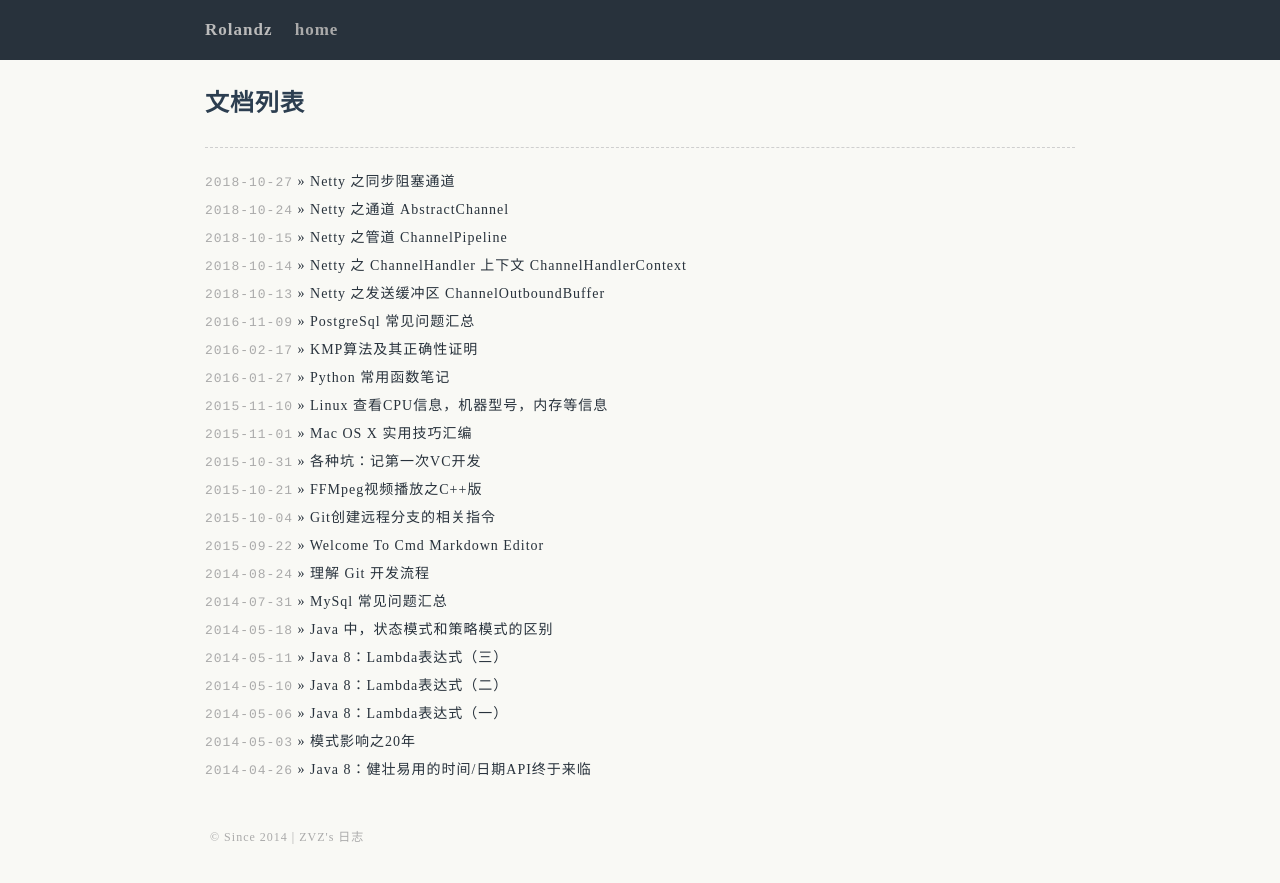
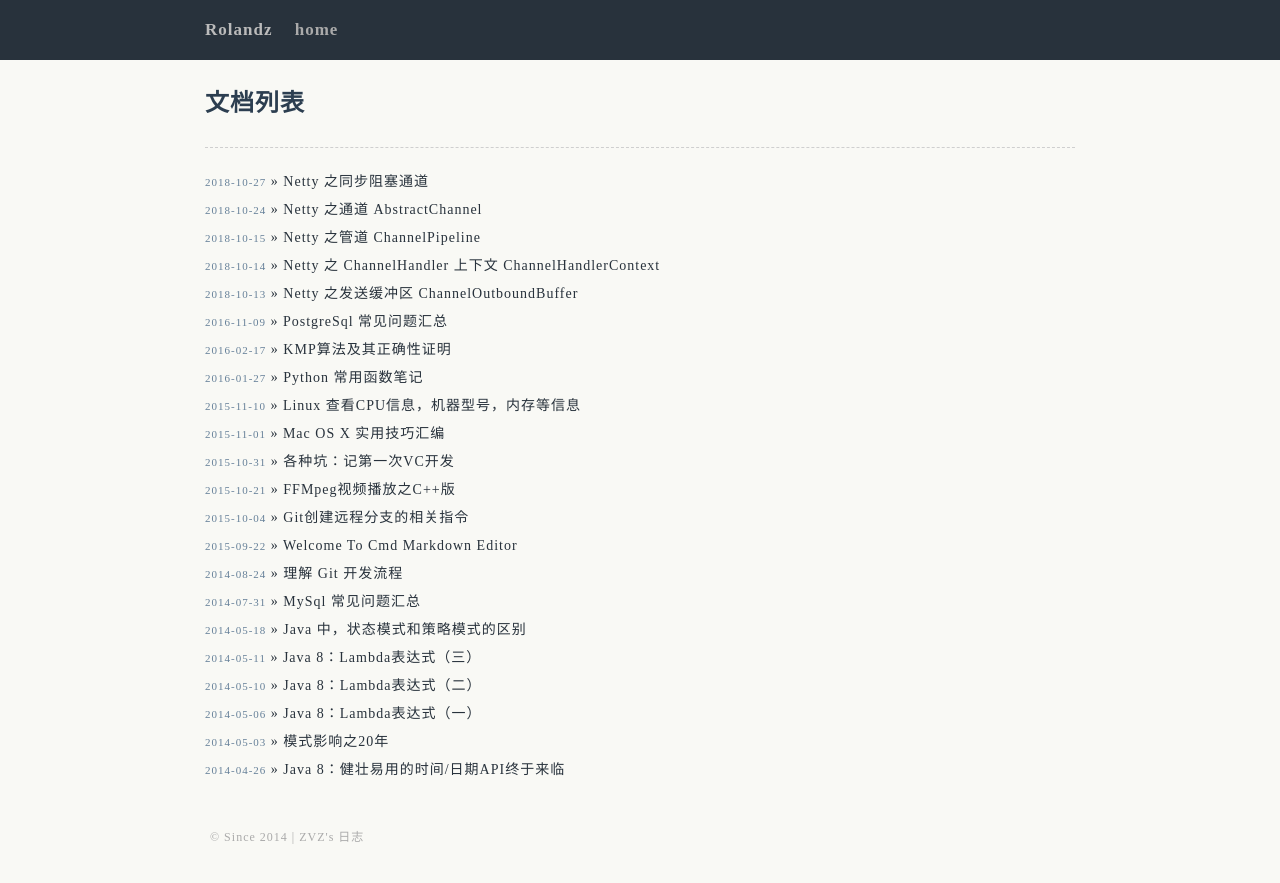
Before and after one commit to uxgnoz/uxgnoz.github.com, a Jekyll site: the page built from index.html, in a window 1280 px wide. Shown: the top 883 px of the page. Built offline with Jekyll 4.4.1, drawn with Linux system fonts in a browser that asks for light colours; comment, search, counter and statistics services are not loaded.

Commit message:
css/screen.css

```diff
--- a/css/screen.css
+++ b/css/screen.css
@@ -103,15 +103,15 @@ ul.posts li {
 }
 
 ul.posts span {
-  color: #aaa;
-  font-family: 'Adobe Hebrew', Courier,'Microsoft Yahei', sans-serif;
+  color: rgba(102, 128, 153);
+  font-family: 'Adobe Hebrew', '宋体',  sans-serif;
   font-size: 11px;
 }
 
 ul.index_posts span {
-  color: #aaa;
-  font-family: 'Adobe Hebrew', Courier,'Microsoft Yahei', sans-serif;
-  font-size: 13px;
+  color: rgba(102, 128, 153);
+  font-family: 'Adobe Hebrew', '宋体' sans-serif;
+  font-size: 11px;
 }
 
 .highlighter-rouge {
```
